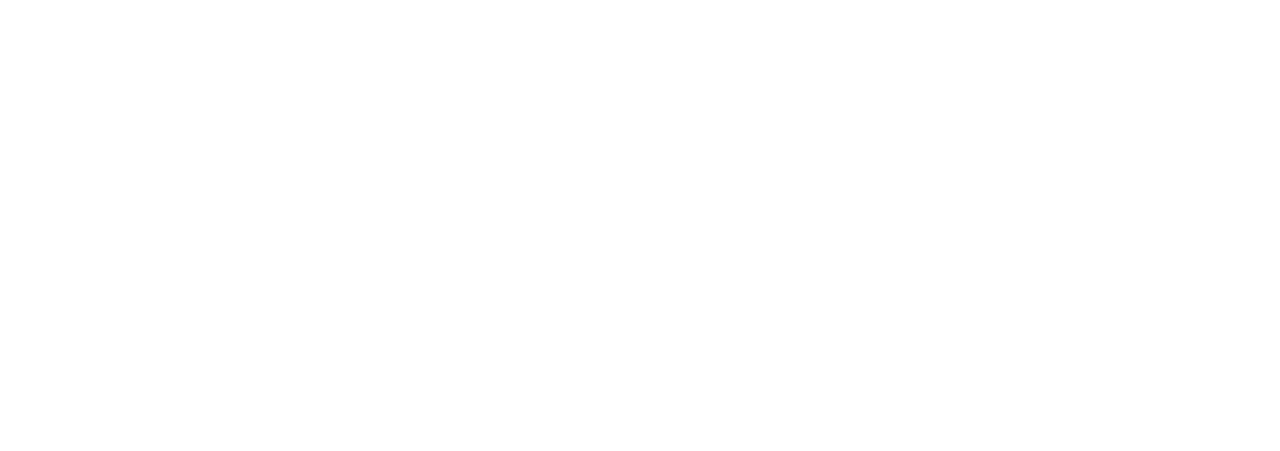
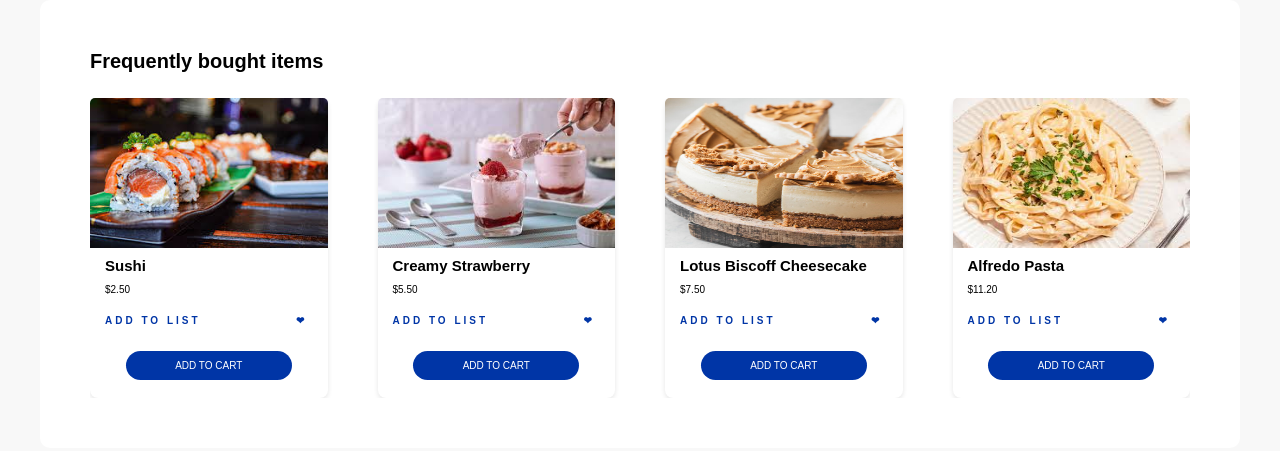
Before and after one commit to aditya-as2/foodWebsite, a plain HTML site: page cart.html in a window 1280 px wide. Drawn offline with Linux system fonts and the light colour scheme.

Commit message:
cart page updated

```diff
--- a/cart.html
+++ b/cart.html
@@ -4,7 +4,7 @@
     <meta charset="UTF-8">
     <meta name="viewport" content="width=device-width, initial-scale=1.0">
     <title>Cart - Food Website</title>
-    <link rel="stylesheet" href="css/cart.css">
+    <link rel="stylesheet" href="css/ashritha.css">
 </head>
 <body>
     <header>
@@ -14,8 +14,42 @@
         <div class="cart">
             <!-- Sailaja -->
         </div>
-        <div class="frequentItems">
+        <div class="frequent-section">
             <!-- Ashritha -->
+            <div class="frequent-header">Frequently bought items</div>
+            <div class="product-list">
+                <div class="product-card">
+                    <img src="img/sushi2.jfif" alt="Avocado">
+                    <div class="product-title">Sushi</div>
+                    <div class="product-price">$2.50</div>
+                    <div class="add-to-list">ADD TO LIST <p class="symbol">&#10084;</p></div>
+                    <i class="fa-regular fa-heart"></i>
+                    <button class="add-to-cart">ADD TO CART</button>
+                </div>
+                <div class="product-card">
+                    <img src="img/creamystrawberry.jfif" alt="Cranberry">
+                    <div class="product-title">Creamy Strawberry</div>
+                    <div class="product-price">$5.50</div>
+                    <div class="add-to-list">ADD TO LIST <p class="symbol">&#10084;</p></div>
+                    <button class="add-to-cart">ADD TO CART</button>
+                </div>
+                <div class="product-card">
+                    <img src="img/lotusbiscoff.jpg" alt="Salmon">
+                    <div class="product-title">Lotus Biscoff Cheesecake</div>
+                    <div class="product-price">$7.50</div>
+                    <div class="add-to-list">ADD TO LIST <p class="symbol">&#10084;</p></div>
+
+
+                    <button class="add-to-cart">ADD TO CART</button>
+                </div>
+                <div class="product-card">
+                    <img src="img/pasta.jfif" alt="Beef Tri Tip">
+                    <div class="product-title">Alfredo Pasta</div>
+                    <div class="product-price">$11.20</div>
+                    <div class="add-to-list">ADD TO LIST <p class="symbol">&#10084;</p></div>
+                    <button class="add-to-cart">ADD TO CART</button>
+                </div>
+            </div>
         </div>
     </div>
     <footer>
```
